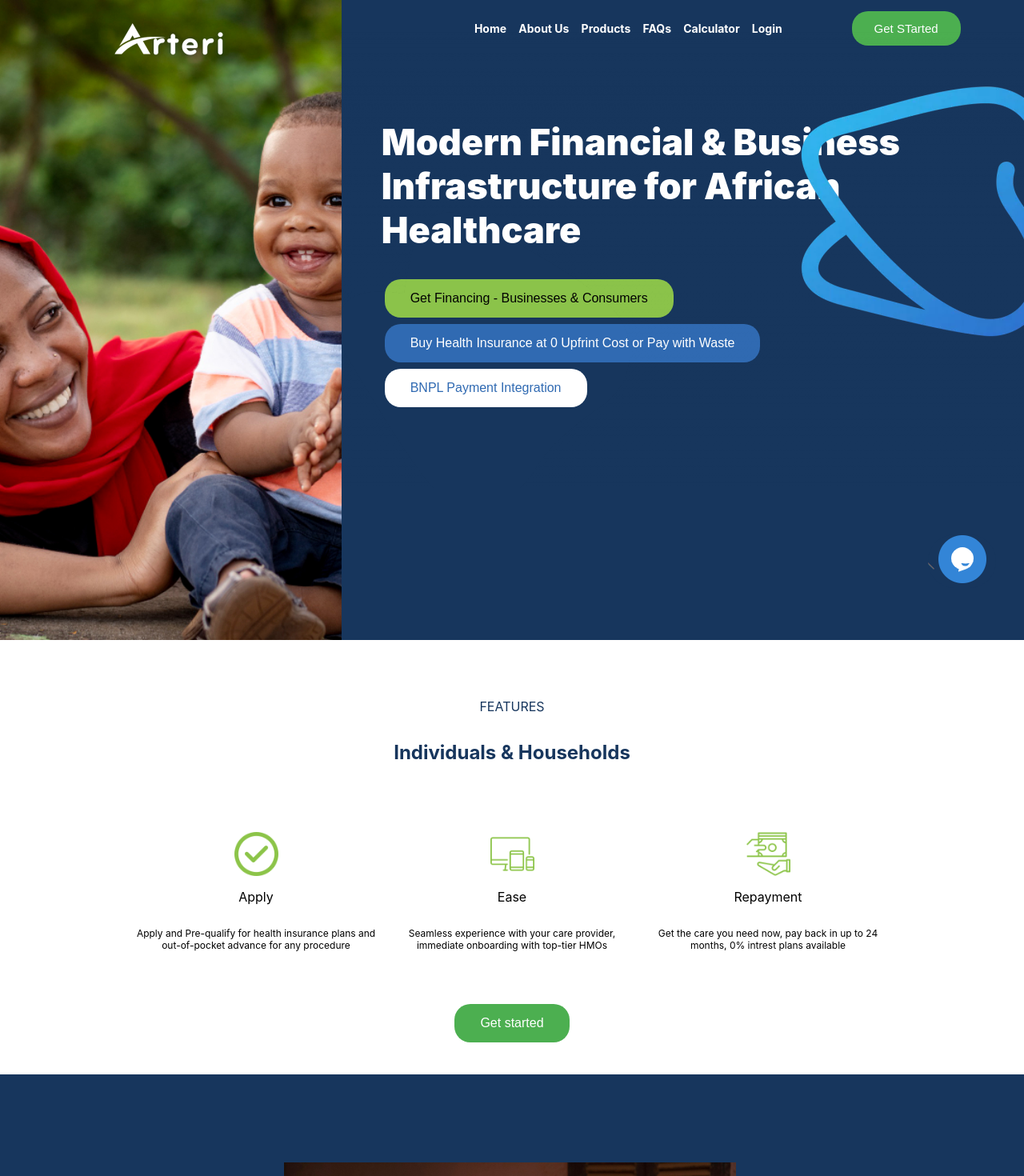
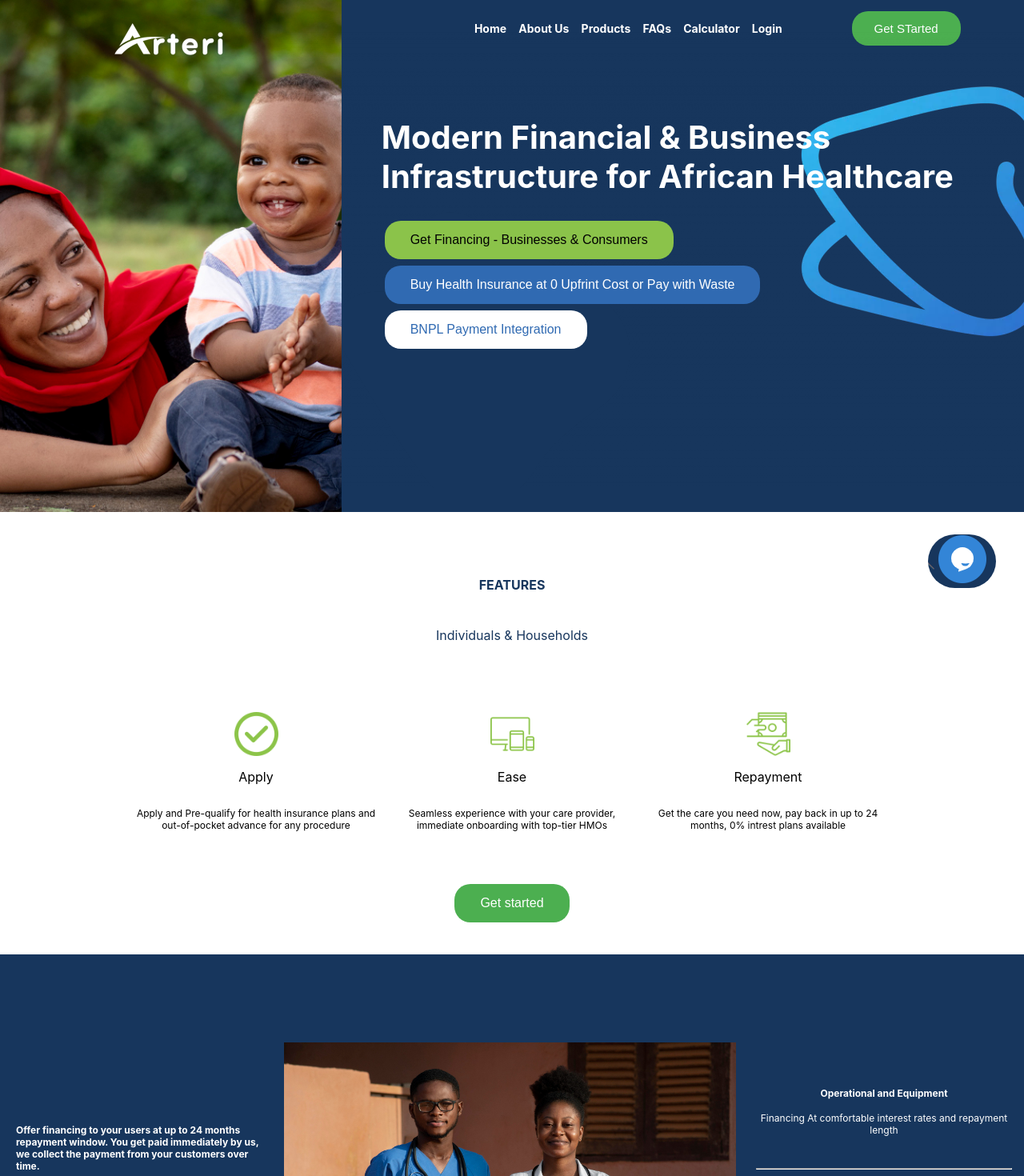
Before and after one commit to foloNene/landingPage, a React (Create React App) app: page / in a window 1280 px wide. Shown: the top 1470 px of the page at 80% size. Built offline with nearby package versions, Linux system fonts and the light colour scheme.

Commit message:
editing completed

```diff
--- a/src/components/Fifth.jsx
+++ b/src/components/Fifth.jsx
@@ -43,10 +43,15 @@
 export default Fifth;
 
 const FifthContainer = styled.div`
+  font-size: 12px;
   background-color: #17365d;
   color: white;
   width: 100%;
   border: none;
+  @media screen and (max-width: 780px) {
+    padding: 0;
+    margin: 0;
+  }
 `;
 const FifthWrapper = styled.div`
   display: flex;
@@ -55,6 +60,8 @@
   align-items: center;
   @media screen and (max-width: 780px) {
     display: grid;
+    // padding-left: 0;
+    width: 90%;
   }
 `;
 const Fifth1 = styled.div``;
@@ -66,9 +73,10 @@
   }
 `;
 const Fifth4 = styled.div`
-  padding-bottom: 50px;
+  padding-bottom: 30px;
   @media screen and (max-width: 780px) {
     padding-bottom: 0;
+    padding-top: 10px;
   }
 `;
 const FithImgHold = styled.div``;
@@ -94,6 +102,7 @@
 
 const Fifth4li = styled.li`
   color: #3385d7;
+  padding-top: 10px;
   margin: 5px;
   background-color: transparent;
   border: 1px #b2beb5;
--- a/src/components/First.jsx
+++ b/src/components/First.jsx
@@ -131,7 +131,7 @@
 const LeftWrapper = styled.div`
   flex: 1;
   width: 100%;
-  height: 100vh;
+  height: 80vh;
 `;
 
 const LeftContainer = styled.div`
@@ -237,6 +237,7 @@
   position: relative;
   @media screen and (max-width: 780px) {
     width: 100%;
+    height: 100%;
   }
 `;
 
@@ -312,12 +313,13 @@
 `;
 
 const RightPara = styled.div`
+  z-index: 12;
   padding: 50px;
-  width: 100%;
-  height: 350px;
+  width: 90%;
+  // height: 350px;
   @media screen and (max-width: 780px) {
     width: 100%;
-    height: 100%;
+    // height: 100%;
     display: flex;
     flex-direction: column;
     justify-content: center;
@@ -330,12 +332,14 @@
   z-index: 12;
   width: 100%;
   color: white;
-  font-weight: 900;
-  font-size: 45px;
+  // font-weight: 900;
+  font-size: 40px;
   @media screen and (max-width: 780px) {
-    font-size: 28px;
+    font-size: 25px;
     text-align: center;
-    font-weight: 500;
+    // font-weight: 500;
+    padding: 0;
+    margin: 0;
   }
 `;
 
@@ -343,11 +347,16 @@
   z-index: 12;
   @media screen and (max-width: 780px) {
     text-align: center;
+    padding: 0;
+    margin: 0;
   }
 `;
 
 const ButtonDiv = styled.div`
   padding: 4px;
+  @media screen and (max-width: 780px) {
+    text-align: center;
+  }
 `;
 const FirstButton = styled.button`
   background-color: #8bc34a;
@@ -447,8 +456,8 @@
     left: 70px;
   }
   @media screen and (max-width: 500px) {
-    top: 50px;
-    left: 2px;
+    top: 14px;
+    left: 45px;
   }
 `;
 
@@ -458,7 +467,7 @@
     height: 500px;
   }
   @media screen and (max-width: 500px) {
-    width: 500px;
+    width: 400px;
     height: 250px;
   }
 `;
--- a/src/components/Foot.jsx
+++ b/src/components/Foot.jsx
@@ -58,6 +58,7 @@
 const FootUpArrow = styled.div`
   display: none;
   @media screen and (max-width: 780px) {
+    color: gray;
     display: flex;
     justify-content: center;
     align-items: center;
@@ -77,11 +78,11 @@
 `;
 
 const FooterLeft = styled.p`
-  font-size: 20px;
+  font-size: 14px;
   flex: 1;
   display: flex;
   flex-direction: column;
-  padding: 20px;
+
   @media screen and (max-width: 780px) {
     width: 100%;
     display: grid;
@@ -104,24 +105,28 @@
 
 const FooterI = styled.div`
   font-weight: bolder;
-  font-size: 24px;
+  font-size: 20px;
   display: flex;
   justify-content: space-around;
   width: 70%;
+  padding-bottom: 10px;
 `;
 
 const FootIconWrap = styled.div`
+  font-size: 14px;
+  color: blue;
   width: 50%;
   font-weight: bolder;
   display: flex;
   justify-content: space-around;
-  gap: 20px;
+  gap: 15px;
 `;
 
 const FootIconHold = styled.div`
   font-weight: bolder;
 `;
 const FootArrow = styled.div`
+  color: gray;
   font-size: 26px;
   @media screen and (max-width: 780px) {
     display: none;
--- a/src/components/Fourth.jsx
+++ b/src/components/Fourth.jsx
@@ -47,6 +47,9 @@
                     AI Recommendation Engine
                   </p>
                 </NumberWrappper>
+                <br />
+                <br />
+                <br />
                 <FourthButHolder>
                   <FourthButton>Get Kova</FourthButton>
                 </FourthButHolder>
--- a/src/components/Second.jsx
+++ b/src/components/Second.jsx
@@ -34,14 +34,15 @@
   align-items: center;
 `;
 
-const SecondHeader = styled.h2`
+const SecondHeader = styled.h4`
   font-size: 16px;
-  font-weight: normal;
+  font-weight: bold;
   color: #17365d;
 `;
 
-const SecondTitle = styled.h2`
+const SecondTitle = styled.h4`
   color: #17365d;
+  font-weight: normal;
 `;
 
 const GetHolder = styled.div``;
--- a/src/components/Third.jsx
+++ b/src/components/Third.jsx
@@ -20,7 +20,10 @@
                 window. You get paid immediately by us, we collect the payment
                 from your customers over time.
               </Third1Para>
-              <ThirdParaButton>Get OnBoarded</ThirdParaButton>
+              <br />
+              <ThirdParaButton>GET ONBOARDED</ThirdParaButton>
+              <br />
+              <br />
             </Layer1Holder>
           </ThirdLayer1>
           <ThirdLayer2>
@@ -109,6 +112,7 @@
   align-items: center;
   justify-content: center;
   font-weight: bold;
+  font-size: 12px;
 `;
 
 const ThirdParaButton = styled.button`
@@ -150,18 +154,17 @@
   @media screen and (max-width: 780px) {
     width: 100%;
     display: grid;
-    align-items: center;
     justify-content: center;
   }
 `;
 const Layer3Upper = styled.p`
-  font-size: 14px;
+  font-size: 12px;
 `;
 
 const Layer3Lower = styled.p`
-  font-size: 14px;
+  font-size: 12px;
 `;
 
 const Layer3Header = styled.h4`
-  font-size: 14px;
+  font-size: 12px;
 `;
```
